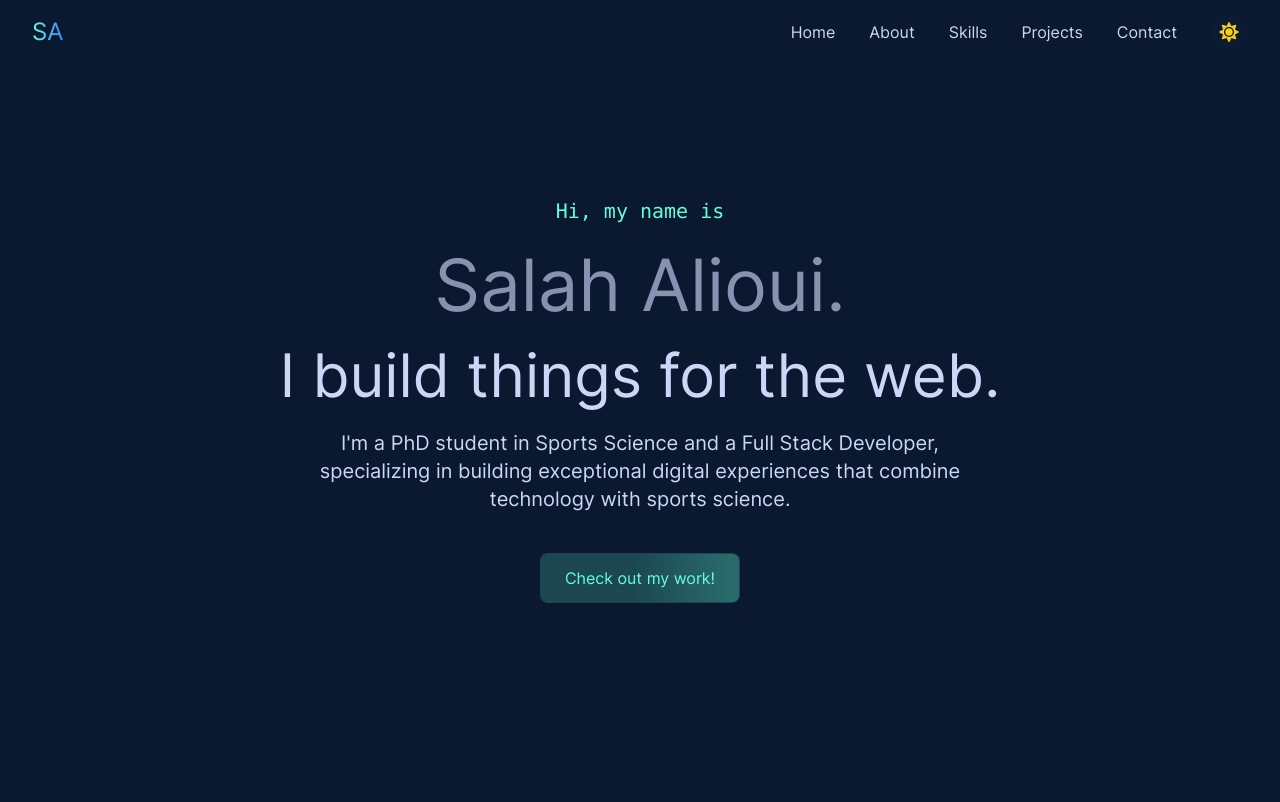
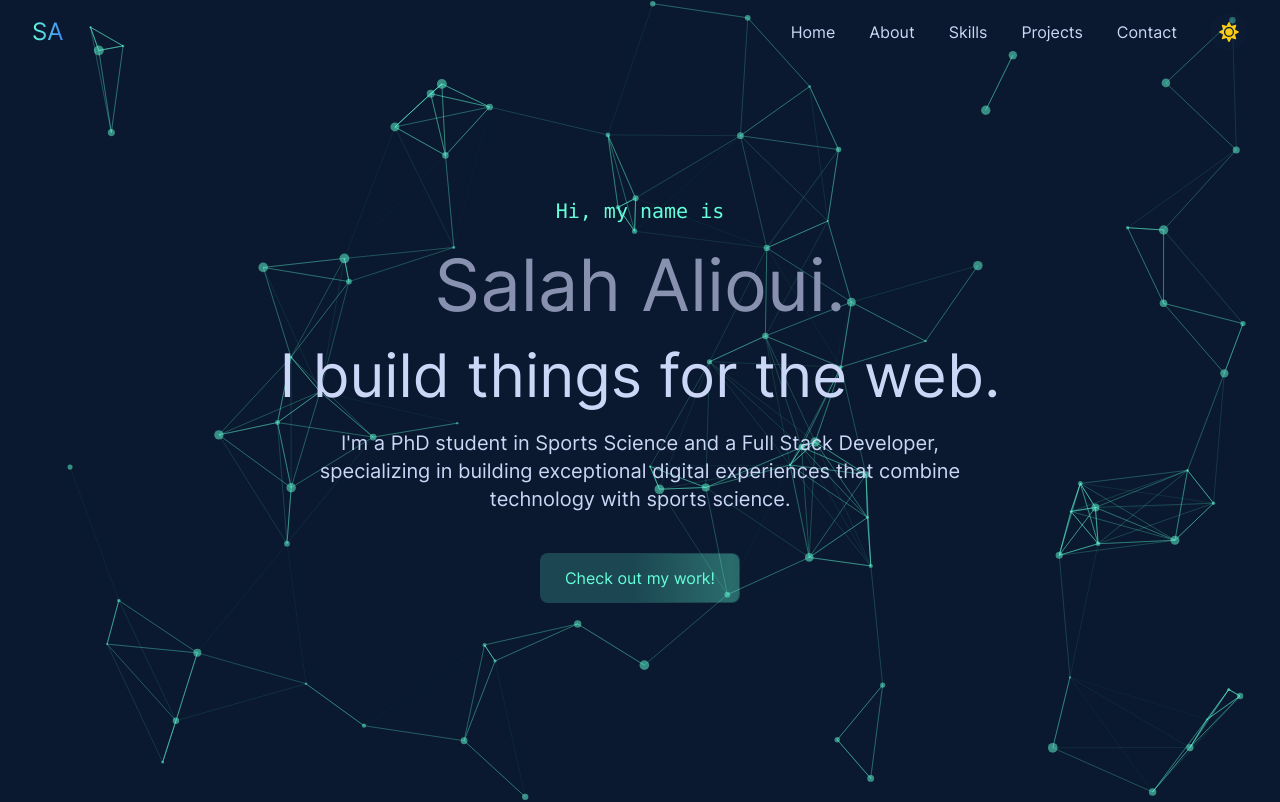
Before and after one commit to Salahalioui/Portfelio, a React (Vite) app: page / in a window 1280 px wide. Shown: the top 802 px of the page. Built offline with nearby package versions, Linux system fonts and the light colour scheme.

Commit message:
Testing particle

```diff
--- a/package.json
+++ b/package.json
@@ -23,8 +23,8 @@
     "react-scroll": "^1.9.0",
     "react-tsparticles": "^2.12.2",
     "tailwindcss": "^3.4.17",
-    "tsparticles": "^3.7.1",
-    "tsparticles-slim": "^2.12.0"
+    "tsparticles": "^2.12.0",
+    "tsparticles-engine": "^2.12.0"
   },
   "devDependencies": {
     "@eslint/js": "^9.17.0",
--- a/src/components/Hero.tsx
+++ b/src/components/Hero.tsx
@@ -1,6 +1,8 @@
 import { motion, useScroll, useTransform } from 'framer-motion'
-import { useMemo } from 'react'
+import { useCallback, useMemo } from 'react'
 import Particles from 'react-tsparticles'
+import { loadFull } from "tsparticles"
+import type { Engine } from "tsparticles-engine"
 import InteractiveButton from './Interactive/InteractiveButton'
 import { Link } from 'react-scroll'
 
@@ -8,7 +10,14 @@ const Hero = () => {
   const { scrollY } = useScroll()
   const opacity = useTransform(scrollY, [0, 300], [1, 0])
 
+  const particlesInit = useCallback(async (engine: Engine) => {
+    await loadFull(engine)
+  }, [])
+
   const particlesOptions = useMemo(() => ({
+    fullScreen: {
+      enable: false
+    },
     background: {
       color: {
         value: "transparent",
@@ -51,9 +60,11 @@ const Hero = () => {
       move: {
         direction: "none" as const,
         enable: true,
+        outModes: {
+          default: "bounce" as const
+        },
+        random: false,
         speed: 2,
-        outModes: "bounce" as const,
-        random: false,
         straight: false,
       },
       number: {
@@ -94,7 +105,9 @@ const Hero = () => {
       <div className="absolute inset-0 z-0">
         <Particles
           id="tsparticles"
+          init={particlesInit}
           options={particlesOptions}
+          className="w-full h-full"
         />
       </div>
 
@@ -139,7 +152,7 @@ const Hero = () => {
             className="pt-4"
           >
             <Link to="projects" smooth={true} duration={500}>
-              <InteractiveButton>
+              <InteractiveButton onClick={() => {}}>
                 Check out my work!
               </InteractiveButton>
             </Link>
```
Also changed, not shown: 1 other file (tests, documents, lock files or other folders).
